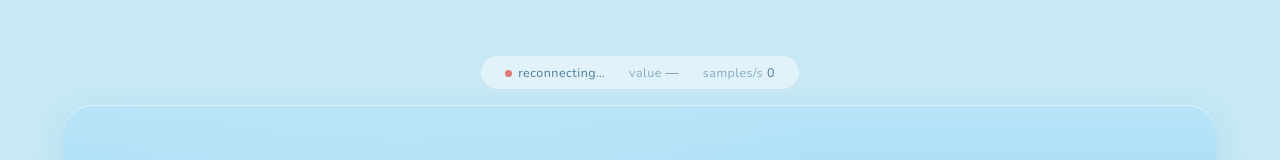
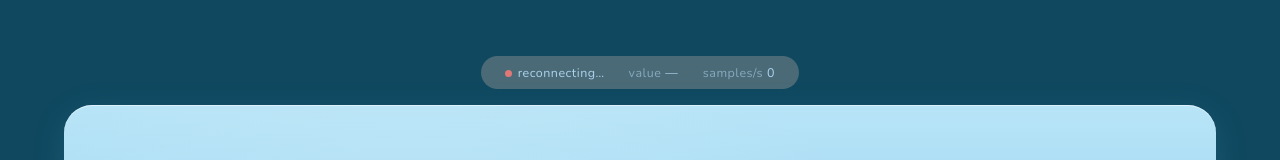
Before and after one commit to wunderwald/RespFish, a plain HTML site: page Code/app/test_client.html in a window 1280 px wide. Shown: the top 160 px of the page. Drawn offline with nearby package versions, Linux system fonts and the light colour scheme.

Commit message:
changed style

```diff
--- a/Code/app/test_client.html
+++ b/Code/app/test_client.html
@@ -11,7 +11,7 @@
     body {
       font-family: 'Nunito', sans-serif;
       font-weight: 300;
-      background: #c8e8f5;
+      background: #0f485f;
       min-height: 100vh;
       display: flex;
       flex-direction: column;
@@ -25,12 +25,12 @@
     #stats {
       display: flex;
       gap: 24px;
-      background: rgba(255,255,255,0.45);
+      background: rgba(150, 150, 150, 0.45);
       backdrop-filter: blur(8px);
       border-radius: 99px;
       padding: 8px 24px;
       font-size: 0.78rem;
-      color: #4a7a99;
+      color: #aed4ed;
       letter-spacing: 0.04em;
     }
     #stats span { white-space: nowrap; }
```
